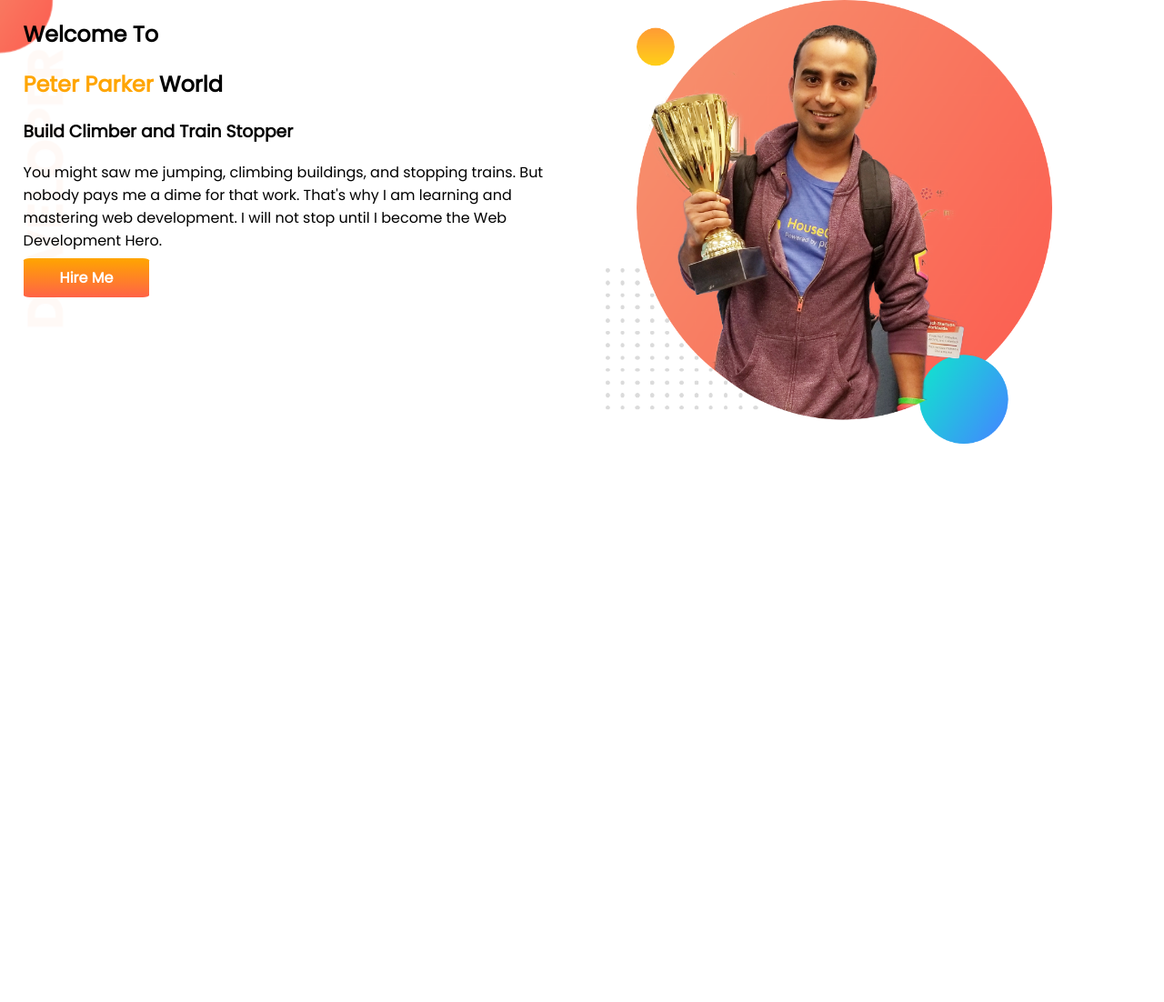
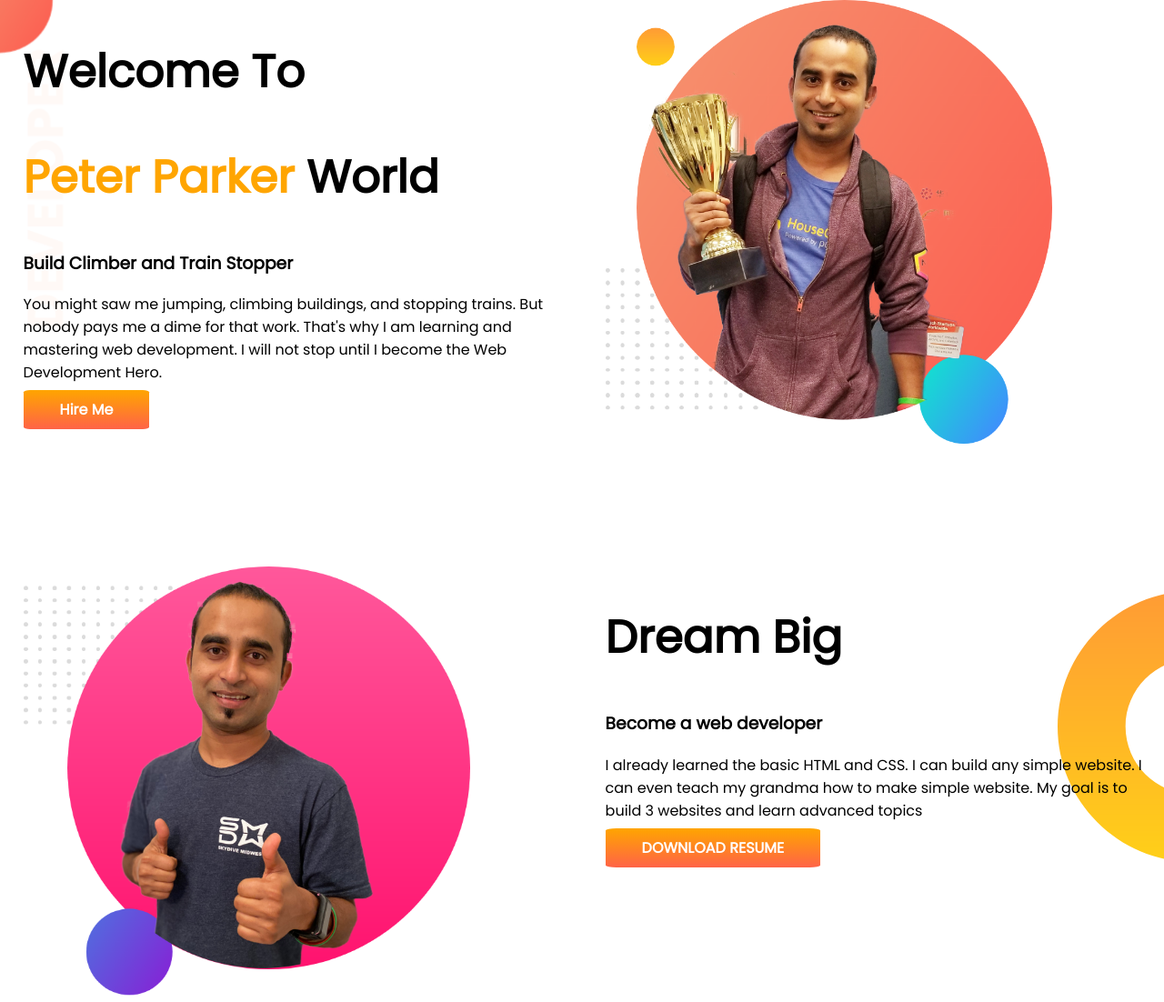
Before and after one commit to mehedisf/developer-portfolio, a plain HTML site: page index.html in a window 1280 px wide. Shown: the whole page at 91% size. Before the commit the page ends 800 px from the top, so only its background shows below. Drawn offline with Linux system fonts and the light colour scheme.

Commit message:
dream-big

```diff
--- a/index.html
+++ b/index.html
@@ -34,6 +34,20 @@
         </div>
 
     </section>
+    <section class="dream-big">
+        <div class="half-width">
+            <img src="images/jhankar2.png" alt="">
+        </div>
+        <div class="half-width">
+            <h1>Dream Big</h1>
+            <h3>Become a web developer</h3>
+            <p>I already learned the basic HTML and CSS. I can build any simple website. I can even teach my grandma how
+                to make simple website. My goal is to build 3 websites and learn advanced topics</p>
+            <a class="link-button" target="blank"
+                href="https://programminghero1.github.io/developer-portfolio/">DOWNLOAD RESUME</a>
+
+        </div>
+    </section>
 
 </body>
 
--- a/style.css
+++ b/style.css
@@ -1,6 +1,9 @@
 body{
     font-family: 'Poppins', sans-serif;
     margin: 0;
+}
+h1{
+    font-size:50px;
 }
 .only-one{
     color: orange;
@@ -27,3 +30,9 @@ section{
     background-image: url(images/top-banner.png);
     background-repeat: no-repeat;
 }
+.dream-big{
+    padding-top:10%;
+    background-image:url(images/dream-bg.png);
+    background-repeat:no-repeat;
+    background-position:right;
+}
```
